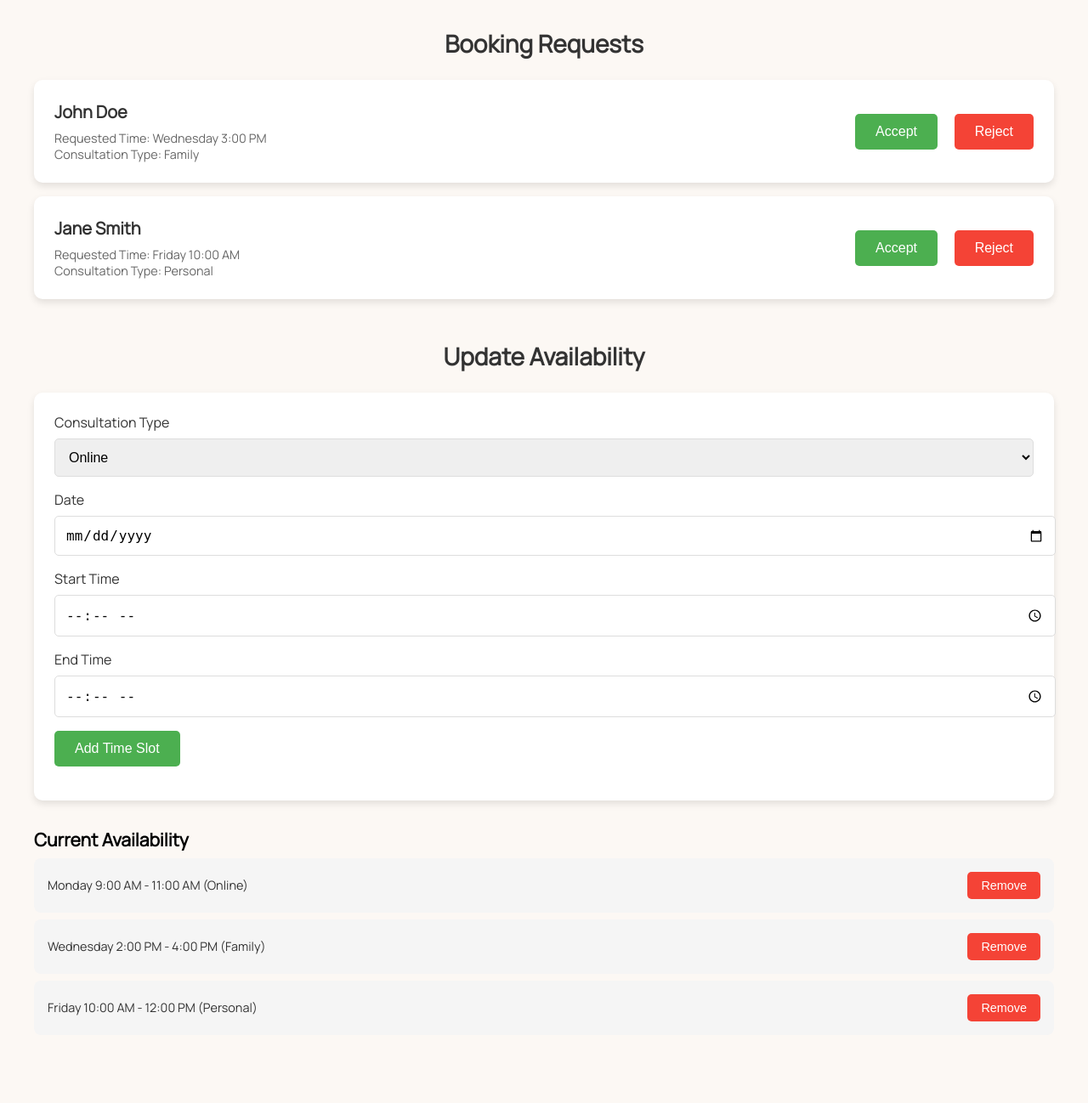
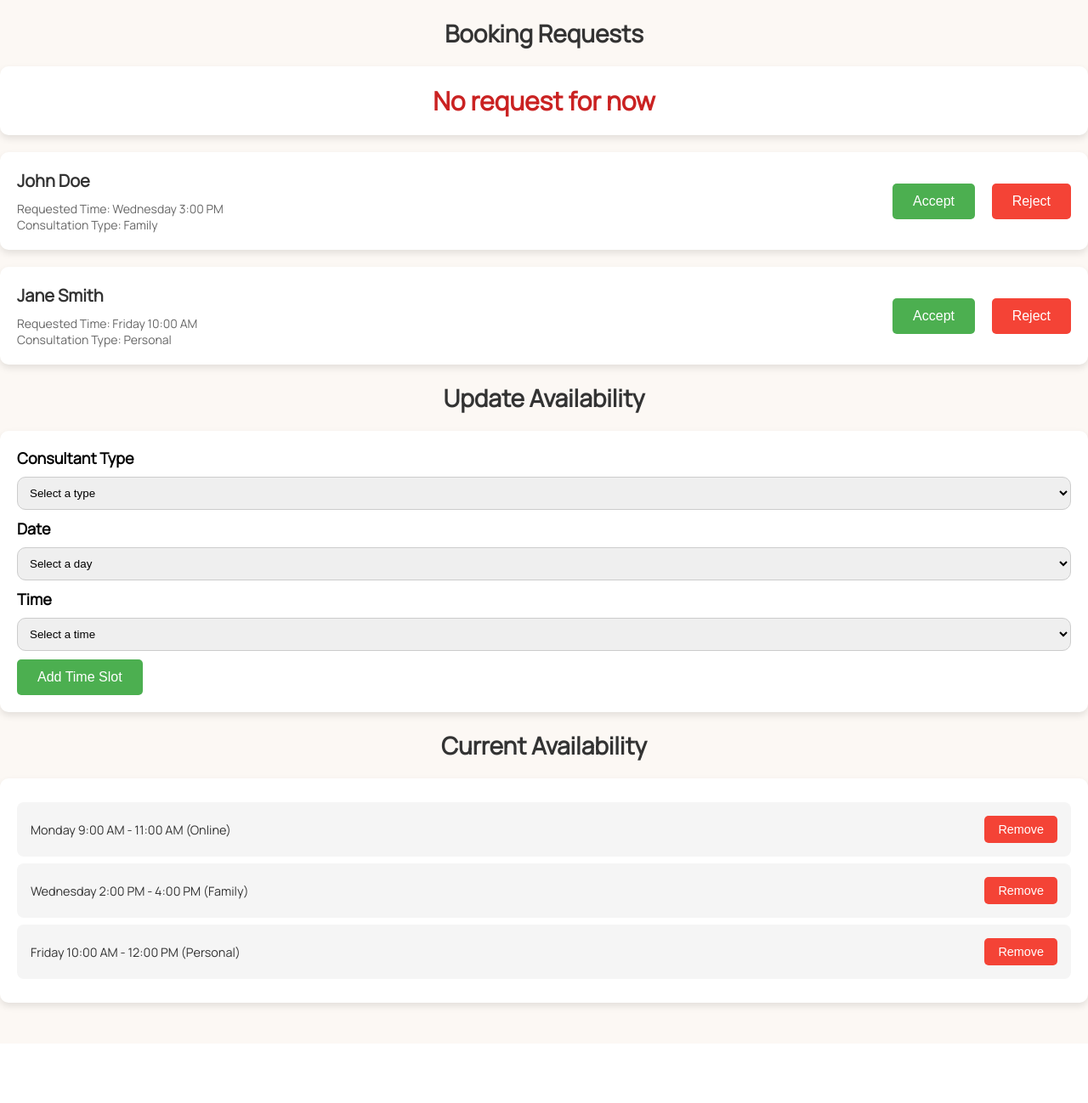
Before and after one commit to HedaetShahriar/Webtech-project, a PHP site: page /consultantDashboard.html in a window 1280 px wide. Shown: the part 94-1392 px from the top of the page at 85% size. After the commit the page ends 1284 px from the top, so only its background shows below. Run offline with PHP 8.4, Linux system fonts and the light colour scheme; some libraries are stand-ins or nearby versions.

Commit message:
consultant dashboard adjustment

```diff
--- a/Styles/consultantDashboard.css
+++ b/Styles/consultantDashboard.css
@@ -75,53 +75,85 @@ html {
 
 /* Updated styles */
 .consultant-container {
-    max-width: 1200px;
+    max-width: 1280px;
     margin: 0 auto;
-    padding: 2rem;
 }
 
 .section-title {
-    font-size: 1.75rem;
+    font-size: 28px;
     color: #333;
-    margin-bottom: 1.5rem;
+    margin-top: 20px;
+    margin-bottom: 20px;
     text-align: center;
 }
 
+.container{
+    margin: 0 auto;
+    background-color: white;
+    border-radius: 10px;
+    box-shadow: 0 4px 8px rgba(0, 0, 0, 0.1);
+    padding: 20px;
+}
+/* form */
+
+.form{
+    display: flex;
+    flex-direction: column;
+    gap: 10px;
+    text-align: left;
+}
+label {
+    font-weight: bold;
+}
+input, select, textarea {
+    padding: 10px;
+    border: 1px solid #ccc;
+    border-radius: 10px;
+}
 /* Requests Section */
 .requests-section {
-    margin-bottom: 3rem;
+    margin-bottom: 20px;
 }
 
 .request-card {
     background: #fff;
     border-radius: 10px;
     box-shadow: 0 4px 8px rgba(0, 0, 0, 0.1);
-    padding: 1.5rem;
-    margin: 1rem 0;
+    padding: 20px;
+    margin: 20px 0;
     display: flex;
     justify-content: space-between;
     align-items: center;
 }
+.no-request {
+    background: #fff;
+    border-radius: 10px;
+    box-shadow: 0 4px 8px rgba(0, 0, 0, 0.1);
+    padding: 20px;
+    margin: 20px 0;
+    font-size: 20px;
+    color: #ca2222;
+    text-align: center;
+}
 
 .request-info h3 {
-    font-size: 1.25rem;
+    font-size: 20px;
     color: #333;
-    margin-bottom: 0.5rem;
+    margin-bottom: 10px;
 }
 
 .request-info p {
-    font-size: 0.9rem;
+    font-size: 14px;
     color: #666;
 }
 
 .request-actions button {
-    margin-left: 1rem;
+    margin-left: 16px;
     padding: 0.75rem 1.5rem;
     border: none;
     border-radius: 5px;
     cursor: pointer;
-    font-size: 1rem;
-    transition: all 0.3s ease;
+    font-size: 16px;
 }
 
 .accept-btn {
--- a/consultantDashboard.html
+++ b/consultantDashboard.html
@@ -32,8 +32,11 @@
 
     <main class="consultant-container">
         <!-- Requests Section -->
-        <section class="requests-section">
+        <section class="request-section">
             <h2 class="section-title">Booking Requests</h2>
+            <div class="no-request">
+                <h1>No request for now</h1>
+            </div>
             <div class="request-card">
                 <div class="request-info">
                     <h3>John Doe</h3>
@@ -58,37 +61,47 @@
             </div>
         </section>
 
-        <!-- Availability Section -->
-        <section class="availability-section">
+        <!-- Update Availability Section -->
+         <section>
             <h2 class="section-title">Update Availability</h2>
-            <div class="availability-form">
-                <div class="form-group">
-                    <label>Consultation Type</label>
-                    <select>
-                        <option>Online</option>
-                        <option>Family</option>
-                        <option>Personal</option>
+            <div class="container">
+                <form action=" "class="form">
+                    <label for="ctype">Consultant Type</label>
+                    <select name="ctype" id="ctype">
+                        <option>Select a type</option>
+                        <option value="online">Online</option>
+                        <option value="family">Family</option>
+                        <option value="personal">Personal</option>
                     </select>
-                </div>
-                <div class="form-group">
-                    <label>Date</label>
-                    <input type="date">
-                </div>
-                <div class="form-group">
-                    <label>Start Time</label>
-                    <input type="time">
-                </div>
-                <div class="form-group">
-                    <label>End Time</label>
-                    <input type="time">
-                </div>
-                <div class="form-group">
+                    <label for="date">Date</label>
+                    <select name="date" id="date" >
+                        <option>Select a day</option>
+                        <option value="Sunday-Tuesday">Sunday-Tuesday</option>
+                        <option value="Monday-Wednesday">Monday-Wednesday</option>
+                        <option value="Thursday">Thursday</option>
+                        <option value="Friday">Friday</option>
+                        <option value="Saturday">Saturday</option>
+                    </select>
+                    <label for="time">Time</label>
+                    <select name="time" id="time">
+                        <option>Select a time</option>
+                        <option value="9 AM - 11:00 AM">9:00 AM - 11:00 AM</option>
+                        <option value="11:00 AM - 1:00 PM">11:00 AM - 1:00 PM</option>
+                        <option value="2:00 PM - 4:00 PM">2:00 PM - 4:00 PM</option>
+                        <option value="6:00 PM - 8:00 PM">6:00 PM - 8:00 PM</option>
+                        <option value="7:00 PM - 4:00 PM">7:00 PM - 4:00 PM</option>
+                    </select>
+                    <div>
                         <button class="add-slot-btn" type="submit">Add Time Slot</button>
                     </div>
+                </form>
+
             </div>
-
-            <div class="current-availability">
-                <h3>Current Availability</h3>
+         </section>
+        <!-- Current Availability Section -->
+        <section class="availability-section">
+            <h2 class="section-title">Current Availability</h2>
+            <div class="container">
             <div class="time-slot">
                 <p>Monday 9:00 AM - 11:00 AM (Online)</p>
                 <button>Remove</button>
@@ -101,7 +114,6 @@
                 <p>Friday 10:00 AM - 12:00 PM (Personal)</p>
                 <button>Remove</button>
             </div>
-            </div>
         </section>
     </main>
 
```
Lines whose indentation alone changed are shown as unchanged.
